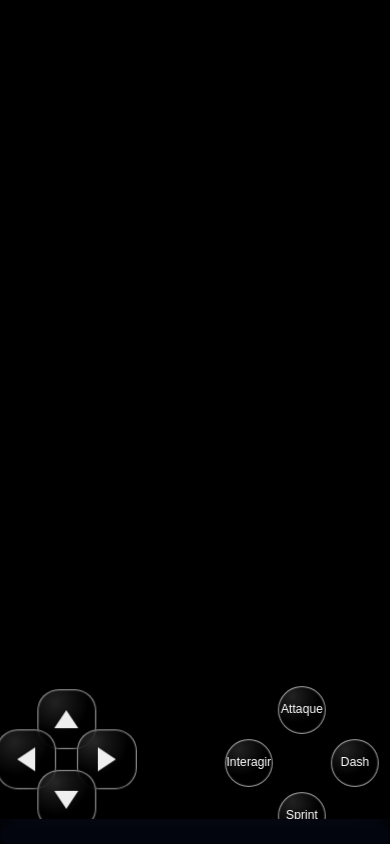
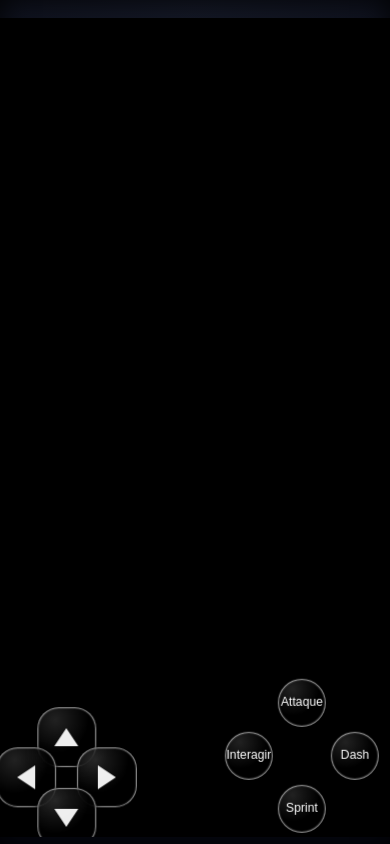
Before and after one commit to heros20/Le-Coeur-d-Epheria, a plain HTML site: page index.html in a window 390 px wide. Both pictures are taken after a click on the button "Démarrer". Drawn offline with Linux system fonts and the light colour scheme.

Commit message:
test mobile 2.5

```diff
--- a/styles.css
+++ b/styles.css
@@ -11,6 +11,8 @@ body {
   background: radial-gradient(circle at top, #111321 0, #020208 55%, #000 100%);
   color: #e8e8ea;
   font-family: system-ui, Segoe UI, Roboto, Inter, sans-serif;
+  overflow: hidden;
+  overscroll-behavior: contain;
 }
 
 body {
@@ -232,6 +234,7 @@ h3 {
   gap: 0.6rem;
   width: 100%;
   height: 100%;
+  margin-top: 1rem;
 }
 
 /* Zone où le canvas est affiché */
@@ -645,7 +648,7 @@ h3 {
   gap: 0.3rem;
   align-items: center;
   justify-items: center;
-  transform: translateX(-20%);
+  transform: translate(-20%, -20%);
 }
 
 /* Boutons d’action = ronds façon manette */
```
